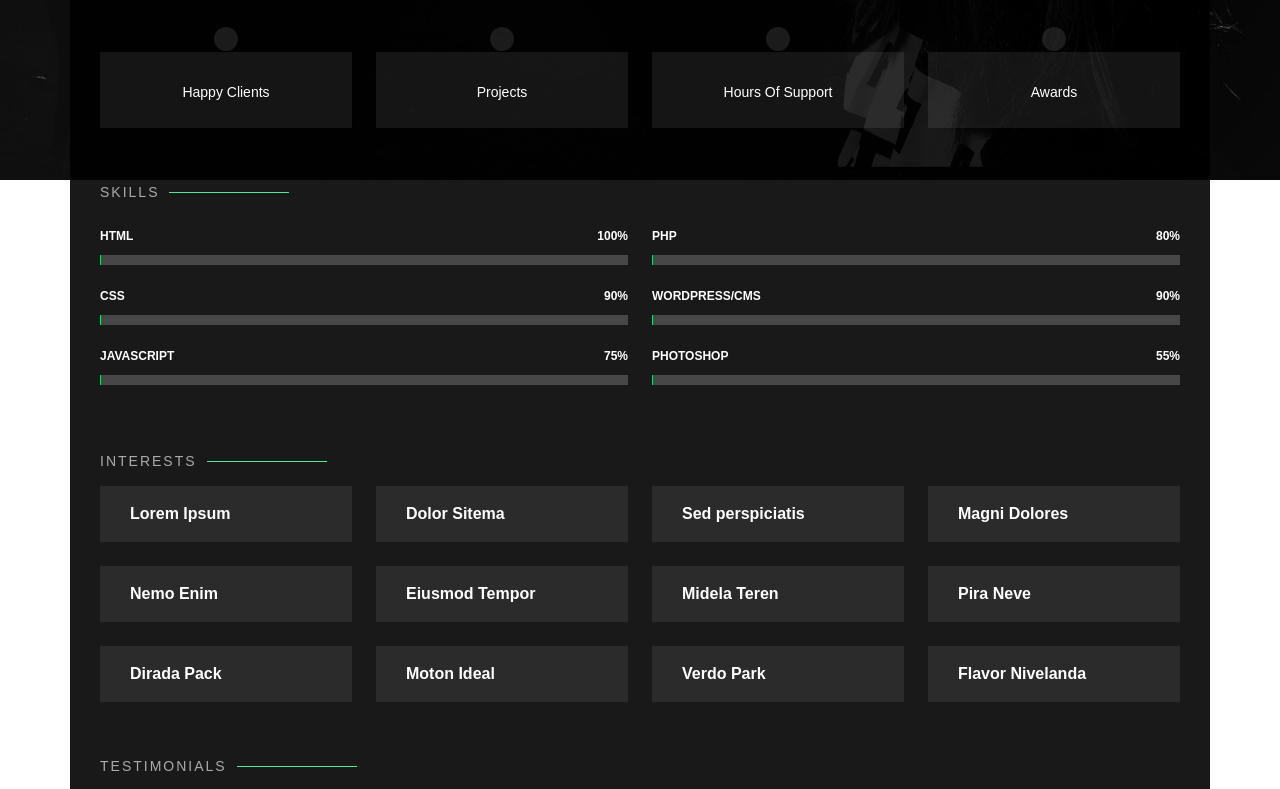
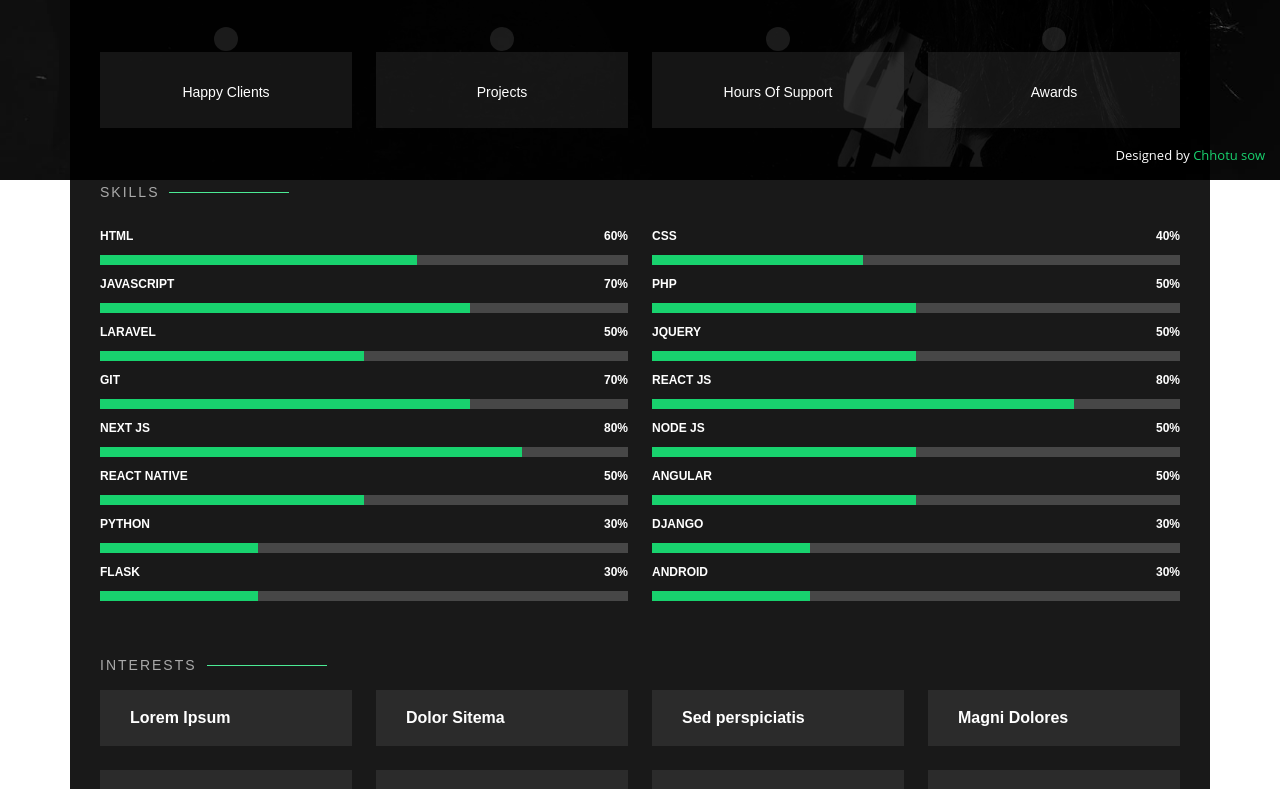
Before and after one commit to chhotu1/chhotu-portfolio, a Next.js app: page /about in a window 1280 px wide. Shown: the part 620-1409 px from the top of the page. Built offline with nearby package versions, Linux system fonts and the light colour scheme.

Commit message:
about us

```diff
--- /dev/null
+++ b/components/Footer/index.js
@@ -0,0 +1,14 @@
+import React from 'react'
+import Link from 'next/link';
+
+const Footer = () => {
+    return (
+        <div>
+            <div className="credits">
+                Designed by <Link href="/">Chhotu sow</Link>
+            </div>
+        </div>
+    )
+}
+
+export default Footer
--- a/pages/_app.js
+++ b/pages/_app.js
@@ -1,4 +1,5 @@
 import 'bootstrap/dist/css/bootstrap.min.css';
+import Footer from '../components/Footer';
 import Header from '../components/Header';
 import '../styles/globals.scss'
 
@@ -7,6 +8,7 @@ export default function App({ Component, pageProps }) {
     <>
     <Header/>
     <Component {...pageProps} />
+    <Footer/>
     </>
   )
 }
--- a/pages/about.js
+++ b/pages/about.js
@@ -1,6 +1,9 @@
 import React from 'react'
-import { FaChevronRight } from 'react-icons/fa'
+import { ProgressBar } from 'react-bootstrap'
+import { FaChevronRight } from 'react-icons/fa';
+import { Data } from '../public/Data';
 const About = () => {
+    const {aboutData} = Data;
     return (
         <section id="about" className="about section-show">
             {/* ======= About Me ======= */}
@@ -23,7 +26,7 @@ const About = () => {
                             <div className="col-lg-6">
                                 <ul>
                                     <li><i><FaChevronRight/></i> <strong>Birthday:</strong> <span>14 August 1996</span></li>
-                                    <li><i><FaChevronRight/></i> <strong>Website:</strong> <span>www.example.com</span></li>
+                                    <li><i><FaChevronRight/></i> <strong>Website:</strong> <span>chhotu-portfolio.vercel.app</span></li>
                                     <li><i><FaChevronRight/></i> <strong>Phone:</strong> <span>+918210118348</span></li>
                                     <li><i><FaChevronRight/></i> <strong>City:</strong> <span>Khizersarai gaya,bihar India,824233</span></li>
                                 </ul>
@@ -83,46 +86,21 @@ const About = () => {
                     <h2>Skills</h2>
                 </div>
                 <div className="row skills-content">
-                    <div className="col-lg-6">
-                        <div className="progress">
-                            <span className="skill">HTML <i className="val">100%</i></span>
-                            <div className="progress-bar-wrap">
-                                <div className="progress-bar" role="progressbar" aria-valuenow={100} aria-valuemin={0} aria-valuemax={100} />
-                            </div>
-                        </div>
-                        <div className="progress">
-                            <span className="skill">CSS <i className="val">90%</i></span>
-                            <div className="progress-bar-wrap">
-                                <div className="progress-bar" role="progressbar" aria-valuenow={90} aria-valuemin={0} aria-valuemax={100} />
-                            </div>
-                        </div>
-                        <div className="progress">
-                            <span className="skill">JavaScript <i className="val">75%</i></span>
-                            <div className="progress-bar-wrap">
-                                <div className="progress-bar" role="progressbar" aria-valuenow={75} aria-valuemin={0} aria-valuemax={100} />
-                            </div>
-                        </div>
-                    </div>
-                    <div className="col-lg-6">
-                        <div className="progress">
-                            <span className="skill">PHP <i className="val">80%</i></span>
-                            <div className="progress-bar-wrap">
-                                <div className="progress-bar" role="progressbar" aria-valuenow={80} aria-valuemin={0} aria-valuemax={100} />
-                            </div>
-                        </div>
-                        <div className="progress">
-                            <span className="skill">WordPress/CMS <i className="val">90%</i></span>
-                            <div className="progress-bar-wrap">
-                                <div className="progress-bar" role="progressbar" aria-valuenow={90} aria-valuemin={0} aria-valuemax={100} />
-                            </div>
-                        </div>
-                        <div className="progress">
-                            <span className="skill">Photoshop <i className="val">55%</i></span>
-                            <div className="progress-bar-wrap">
-                                <div className="progress-bar" role="progressbar" aria-valuenow={55} aria-valuemin={0} aria-valuemax={100} />
-                            </div>
-                        </div>
-                    </div>
+
+                        {aboutData && aboutData.skill.map((item,index)=>{
+                            return(
+                                <div className="col-lg-6" key={index}>
+                                <div className="progress" >
+                                    <span className="skill">{item.title} <i className="val">{item.rank}%</i></span>
+                                    <div className="progress-bar-wrap">
+                                        <ProgressBar now={item.rank} />
+                                        {/* <div className="progress-bar" role="progressbar" aria-valuenow={100} aria-valuemin={0} aria-valuemax={100} /> */}
+                                    </div>
+                                </div>
+                                </div>
+
+                            )
+                        })}
                 </div>
             </div>{/* End Skills */}
             {/* ======= Interests ======= */}
--- /dev/null
+++ b/public/Data.js
@@ -0,0 +1,22 @@
+export const Data={
+    aboutData:{
+        skill:[
+            {id:1,title:"HTML",rank:60},
+            {id:2,title:"CSS",rank:40},
+            {id:3,title:"JAVASCRIPT",rank:70},
+            {id:4,title:"PHP",rank:50},
+            {id:5,title:"LARAVEL",rank:50},
+            {id:6,title:"JQUERY",rank:50},
+            {id:7,title:"GIT",rank:70},
+            {id:8,title:"REACT JS",rank:80},
+            {id:9,title:"NEXT JS",rank:80},
+            {id:10,title:"NODE JS",rank:50},
+            {id:11,title:"REACT NATIVE",rank:50},
+            {id:12,title:"ANGULAR",rank:50},
+            {id:13,title:"PYTHON",rank:30},
+            {id:14,title:"DJANGO",rank:30},
+            {id:15,title:"FLASK",rank:30},
+            {id:16,title:"ANDROID",rank:30},
+        ],
+    }
+}
--- a/styles/globals.scss
+++ b/styles/globals.scss
@@ -480,7 +480,7 @@ section .container {
 # Skills
 --------------------------------------------------------------*/
 .skills .progress {
-  height: 60px;
+  height: auto;
   display: block;
   background: none;
   border-radius: 0;
```
Also changed, not shown: pages/index.js (+2 -17 lines).
